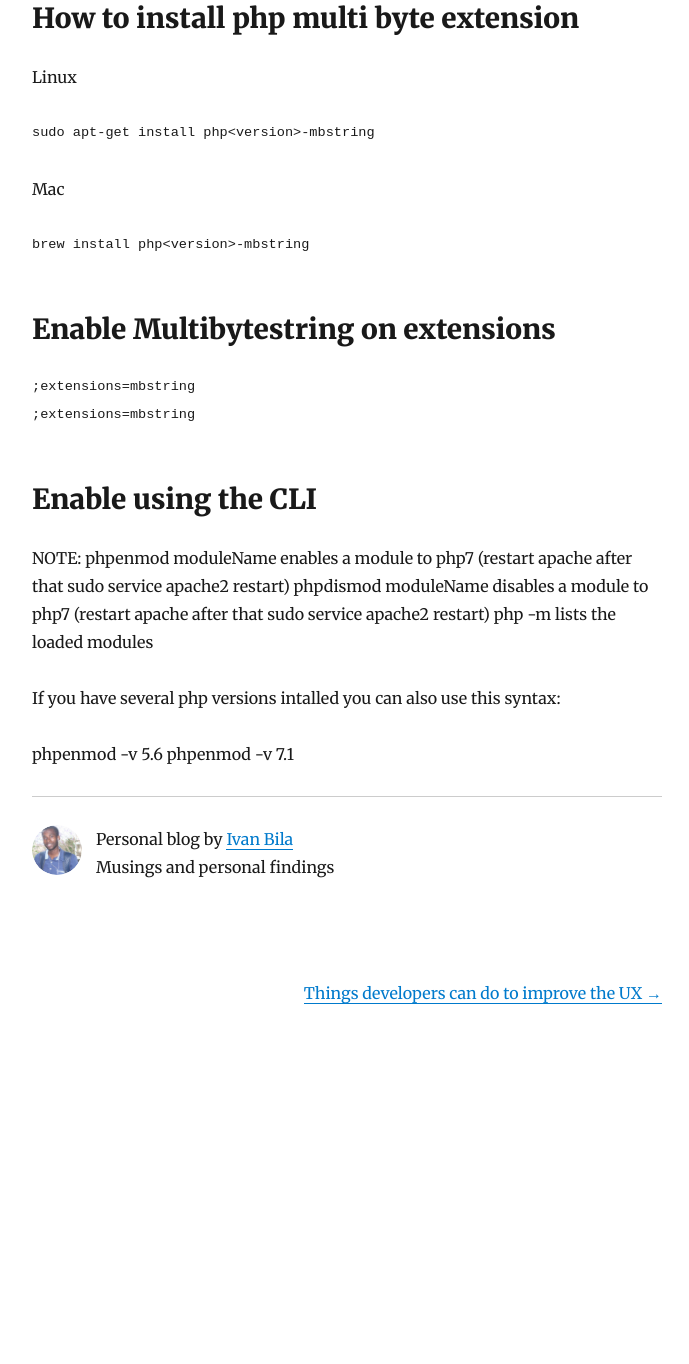
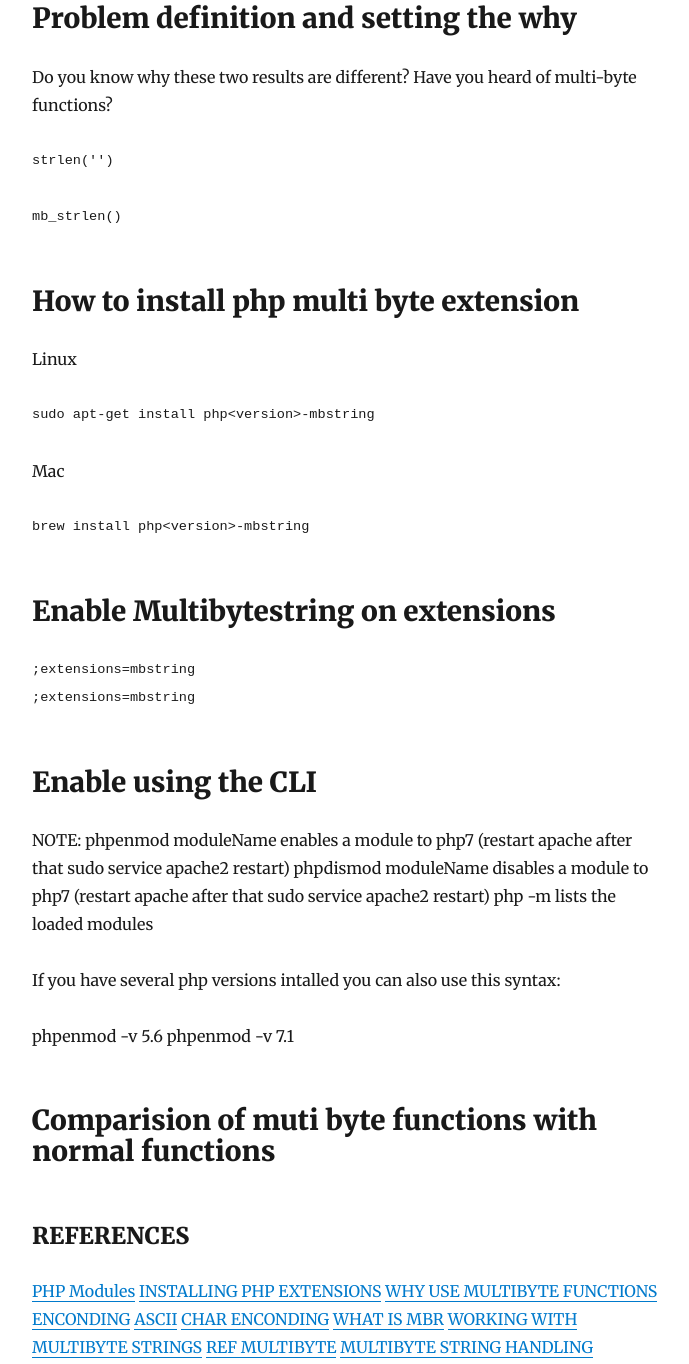
Before and after one commit to herquiloidehele/ivanbila.github.io, a Gatsby site: page /php-multibyte/ in a window 1280 px wide. Shown: the part 91-1455 px from the top of the page, without its empty margins (293-982 px from the left). Before the commit the page ends 1182 px from the top, so only its background shows below. Built offline with nearby package versions, Linux system fonts and the light colour scheme; Gatsby itself is replaced by a stand-in of ours; some packages are replaced by stand-ins of ours; code samples lack their colours.

Commit message:
Update draft

````diff
--- a/content/blog/php-multibyte/index.md
+++ b/content/blog/php-multibyte/index.md
@@ -1,3 +1,15 @@
+## Problem definition and setting the why
+
+Do you know why these two results are different? Have you heard of multi-byte functions?
+```shell
+strlen('')
+```
+
+```shell
+mb_strlen()
+```
+
+
 ## How to install php multi byte extension
 
 Linux
@@ -30,3 +42,34 @@ If you have several php versions intalled you can also use this syntax:
 
 phpenmod -v 5.6 <modulename>
 phpenmod -v 7.1 <modulename>
+
+
+## Comparision of muti byte functions with normal functions
+
+
+
+
+
+
+
+
+
+
+
+
+
+
+
+
+
+### REFERENCES
+[PHP Modules](https://tecadmin.net/enable-disable-php-modules-ubuntu/)
+[INSTALLING PHP EXTENSIONS](https://www.sitepoint.com/install-php-extensions-source/)
+[WHY USE MULTIBYTE FUNCTIONS](https://stackoverflow.com/questions/6722277/why-use-multibyte-string-functions-in-php)
+[ENCONDING](http://kunststube.net/encoding/)
+[ASCII](https://deliciousbrains.com/how-unicode-works/)
+[CHAR ENCONDING](https://www.baeldung.com/java-char-encoding)
+[WHAT IS MBR](https://www.interserver.net/tips/kb/what-is-mbstring-and-how-to-enable/)
+[WORKING WITH MULTIBYTE STRINGS](https://www.sitepoint.com/working-with-multibyte-strings/)
+[REF MULTIBYTE](http://www.alejandro.codina.nom.br/php-manual-br/ref.mbstring.html)
+[MULTIBYTE STRING HANDLING](https://www.slideshare.net/Daniel_Rhodes/multibyte-string-handling-in-php)
````
Also changed, not shown: 1 other file.
